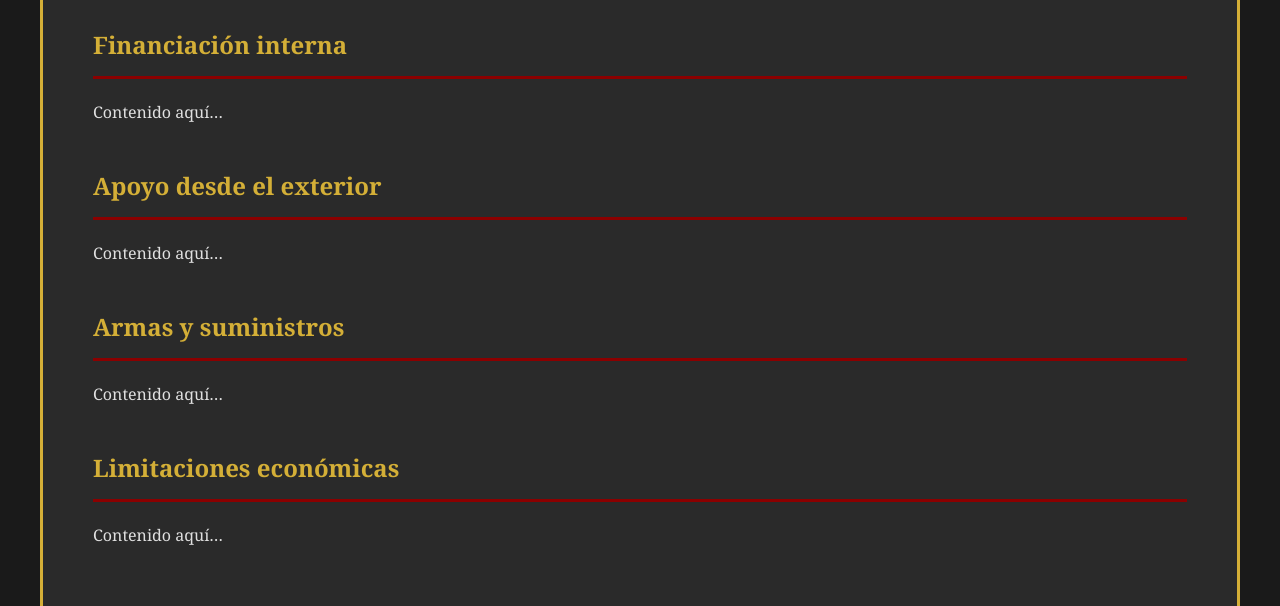
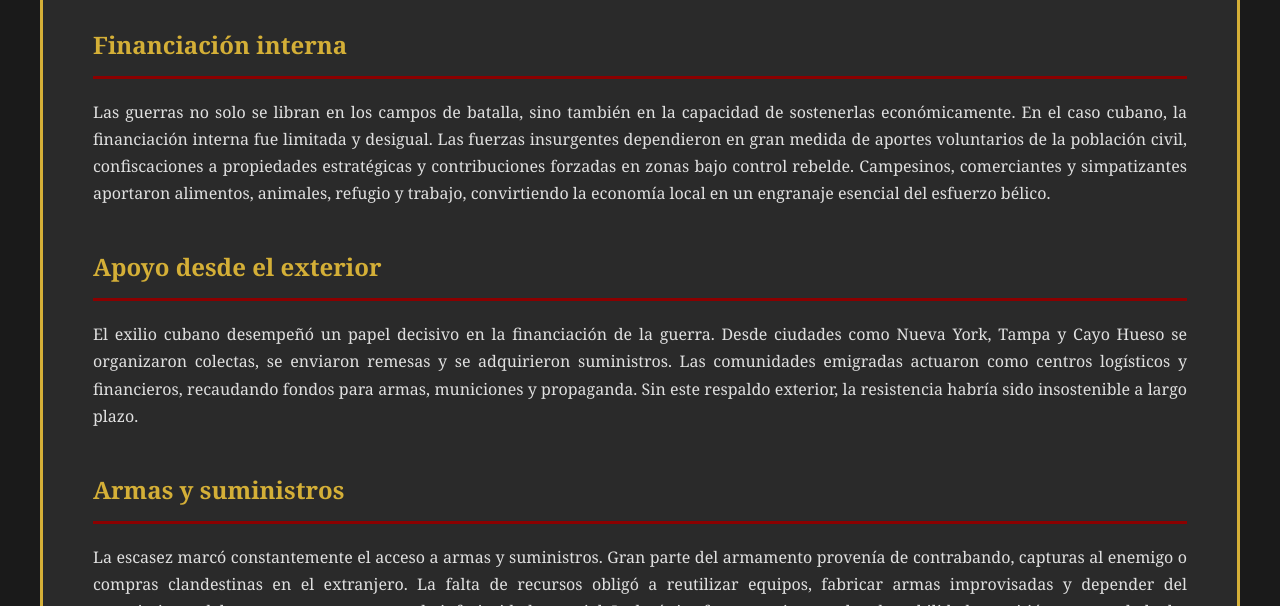
Before and after one commit to centralesazucareros2026/mambisescubanos, a plain HTML site: page economia-de-la-guerra.html in a window 1280 px wide. Shown: the part 194-800 px from the top of the page. Drawn offline with Linux system fonts and the light colour scheme.

Commit message:
Add files via upload

```diff
--- a/economia-de-la-guerra.html
+++ b/economia-de-la-guerra.html
@@ -19,16 +19,24 @@ p{text-align:justify;margin-top:20px}
 <h1>Cómo se sostuvo la guerra</h1>
 
 <h2>Financiación interna</h2>
-<p>Contenido aquí…</p>
+<p>
+Las guerras no solo se libran en los campos de batalla, sino también en la capacidad de sostenerlas económicamente. En el caso cubano, la financiación interna fue limitada y desigual. Las fuerzas insurgentes dependieron en gran medida de aportes voluntarios de la población civil, confiscaciones a propiedades estratégicas y contribuciones forzadas en zonas bajo control rebelde. Campesinos, comerciantes y simpatizantes aportaron alimentos, animales, refugio y trabajo, convirtiendo la economía local en un engranaje esencial del esfuerzo bélico.
+</p>
 
 <h2>Apoyo desde el exterior</h2>
-<p>Contenido aquí…</p>
+<p>
+El exilio cubano desempeñó un papel decisivo en la financiación de la guerra. Desde ciudades como Nueva York, Tampa y Cayo Hueso se organizaron colectas, se enviaron remesas y se adquirieron suministros. Las comunidades emigradas actuaron como centros logísticos y financieros, recaudando fondos para armas, municiones y propaganda. Sin este respaldo exterior, la resistencia habría sido insostenible a largo plazo.
+</p>
 
 <h2>Armas y suministros</h2>
-<p>Contenido aquí…</p>
+<p>
+La escasez marcó constantemente el acceso a armas y suministros. Gran parte del armamento provenía de contrabando, capturas al enemigo o compras clandestinas en el extranjero. La falta de recursos obligó a reutilizar equipos, fabricar armas improvisadas y depender del conocimiento del terreno para compensar la inferioridad material. La logística fue precaria, pero la adaptabilidad permitió mantener la lucha activa pese a enormes desventajas.
+</p>
 
 <h2>Limitaciones económicas</h2>
-<p>Contenido aquí…</p>
+<p>
+La guerra devastó la economía productiva del país. Ingenios, campos y rutas comerciales fueron destruidos o abandonados, reduciendo drásticamente los ingresos locales. La población civil sufrió hambre, desplazamientos y empobrecimiento generalizado. Estas limitaciones económicas no solo condicionaron la duración del conflicto, sino que también dejaron profundas secuelas sociales y estructurales que perduraron mucho después del fin de la guerra.
+</p>
 
 </div>
 </div>
```
